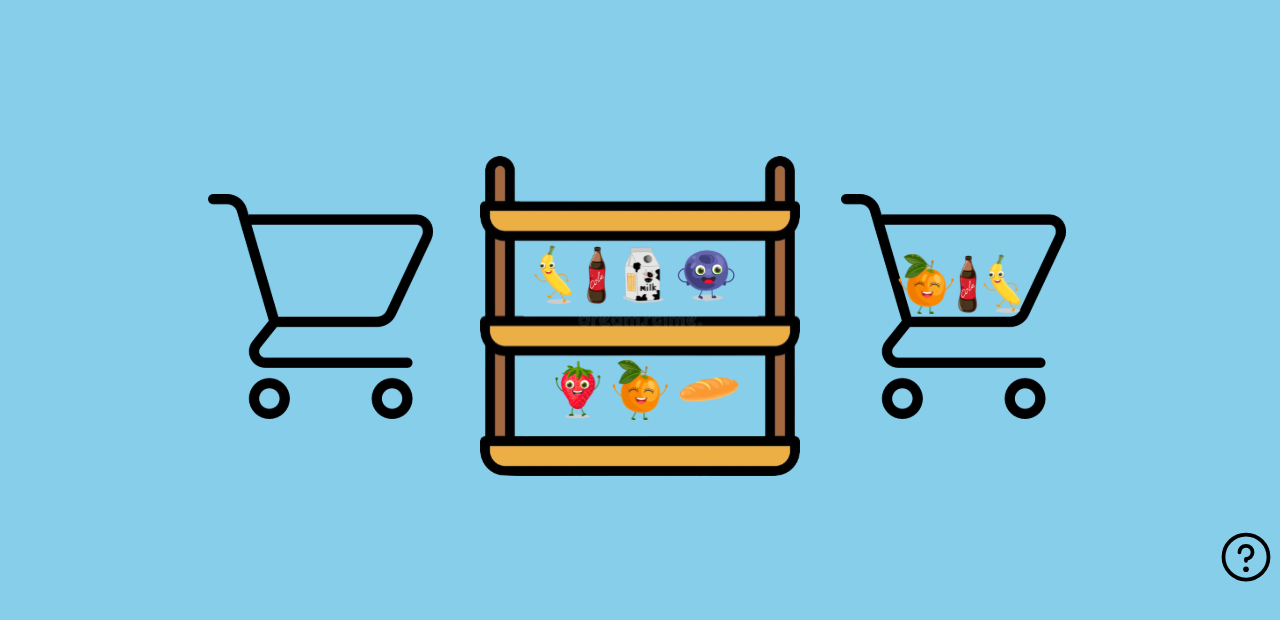
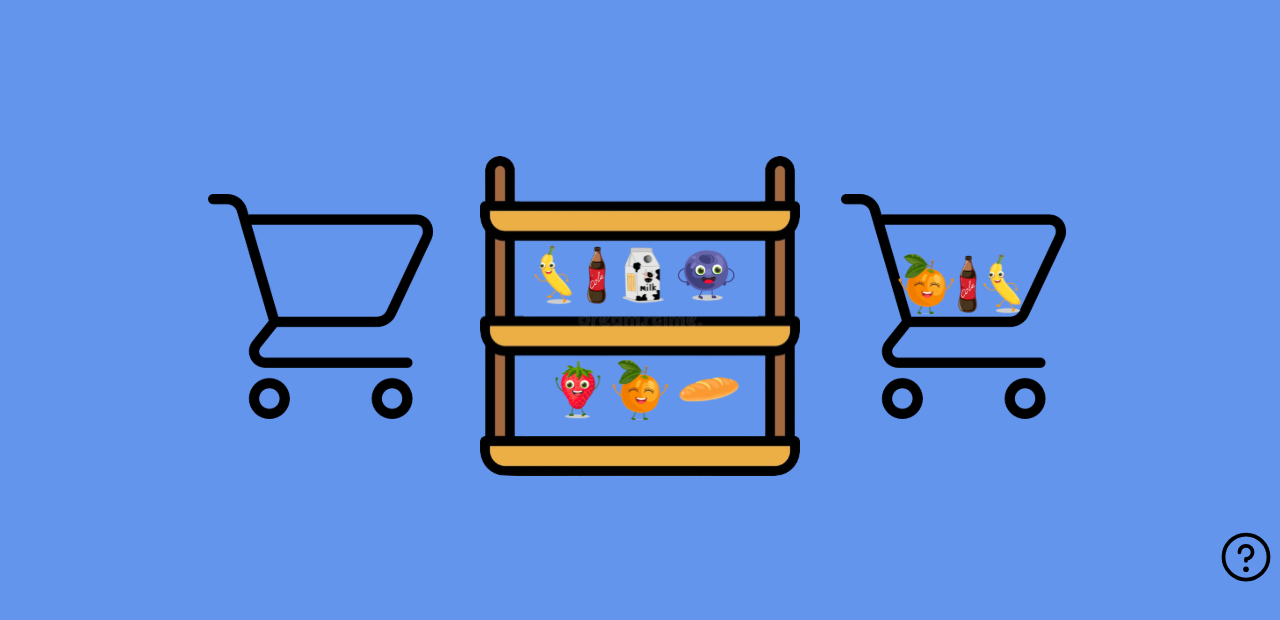
Before and after one commit to germanodrp/ProjetoJogoCarrinho, a React (Vite) app: page / in a window 1280 px wide. Shown: the top 620 px of the page. Built offline with nearby package versions, Linux system fonts and the light colour scheme.

Commit message:
Alterando bg

```diff
--- a/src/components/ButtonAjuda/styles.js
+++ b/src/components/ButtonAjuda/styles.js
@@ -5,7 +5,7 @@
 export const Button = styled.button`
    margin-top: 3.8rem;
    border: 0;
-   background-color:  #87CEEB;
+   background-color:  #6495ED;
    display: flex;
    border-radius: 40px;
    margin-left: 95%;
--- a/src/components/CarrinhoPrateleira/styles.js
+++ b/src/components/CarrinhoPrateleira/styles.js
@@ -28,7 +28,7 @@
 
 
 export const ButtonClick = styled.button`
-  background: #87CEEB;
+  background: #6495ED;
   margin: 5px;
   border: 0;
   align-items: center;
@@ -39,13 +39,13 @@
   cursor: pointer;
 
   &:hover{
-    background: #4682B4;
+    background: #4169E1;
   }
 
 `
 
 export const ButtonClick2 = styled.button`
-  background: #87CEEB;
+  background: #6495ED;
   margin: 5px;
   border: 0;
   align-items: center;
@@ -56,7 +56,7 @@
   cursor: pointer;
 
   &:hover{
-    background: #4682B4;
+    background: #4169E1;
   }
 `
 
--- a/src/components/ModalAjuda/styles.js
+++ b/src/components/ModalAjuda/styles.js
@@ -18,7 +18,7 @@
 
 
 export const Container = styled.div`
-    background-color: #fff;
+    background-color: #6495ED;
     width: 60%;
     height: 60%;
     color: #000;
--- a/src/components/ModalPremio/index.jsx
+++ b/src/components/ModalPremio/index.jsx
@@ -1,5 +1,5 @@
-import { Modal, Container, Content, Text} from './styles'
-import { Prateleira } from '../CarrinhoPrateleira'
+import { Modal, Text } from './styles'
+
 
 
 
@@ -19,7 +19,7 @@
     return (
 
         <Modal id="Modal" onClick={handleOutsideClick}>
-          <Text>PARABENS!!! VOCE GANHOU!!!🏆🏆🏆</Text>
+            <Text>PARABENS!!! VOCE GANHOU!!!🏆🏆🏆</Text>
         </Modal>
     )
 }
--- a/src/components/ModalPremio/styles.js
+++ b/src/components/ModalPremio/styles.js
@@ -2,24 +2,16 @@
 
 
 export const Modal = styled.div`
+
 text-align: center;
-
 position: absolute;
 top: 0;
 background-color: #00000080;
+
+
 `
 
 export const Text = styled.h1`
 margin-top: 100px;
 color: white;
 `
-
-
-export const Container = styled.div`
-
-`
-
-
-export const Content = styled.div`
-
-`
--- a/src/styles/global.js
+++ b/src/styles/global.js
@@ -2,7 +2,7 @@
 export const GlobalStyle = createGlobalStyle`
 
 :root{
-  --background: #87CEEB;
+  --background: #6495ED;
 }
 
 *{
```
Also changed, not shown: src/components/CarrinhoPrateleira/index.jsx (+1 -7 lines).
